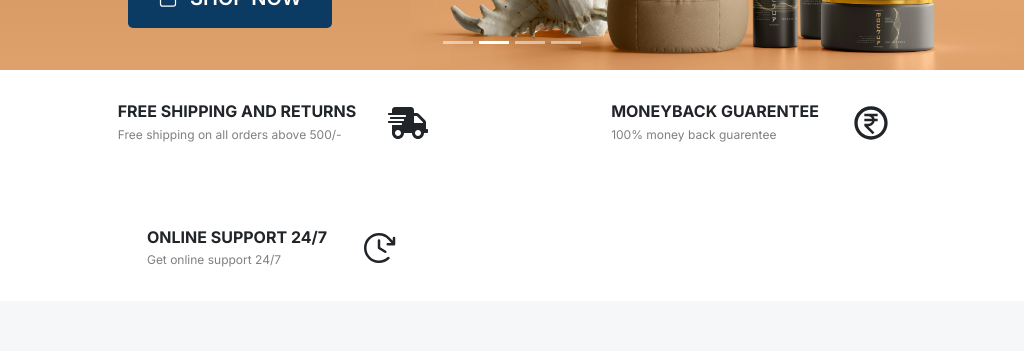
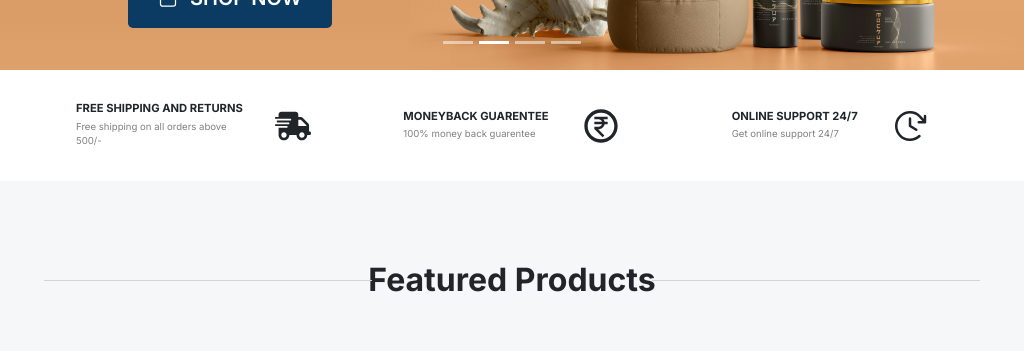
Before and after one commit to subu873/testEcommerce, a React (Create React App) app: page / in a window 1024 px wide. Shown: the part 368-719 px from the top of the page. Built offline with nearby package versions, Linux system fonts and the light colour scheme.

Commit message:
minor fixes

```diff
--- a/src/components/Benefits/Benefits.css
+++ b/src/components/Benefits/Benefits.css
@@ -1,12 +1,14 @@
 .benefit__wrapper {
   background-color: white;
 }
+
 .benefit__grid {
   display: grid;
   grid-template-columns: repeat(auto-fit, minmax(350px, 1fr));
   gap: 1.25rem;
   /* margin-block: 3rem; */
 }
+
 .benefit_block {
   width: 100%;
   display: flex;
@@ -15,38 +17,61 @@
   gap: 2rem;
   justify-content: center;
 }
+
 .benefit_block h4 {
   font-size: 1rem;
   text-transform: uppercase;
   font-weight: 700;
   margin-bottom: 0.25rem;
 }
+
 .benefit_block p {
   font-size: 0.75rem;
   font-weight: 400;
   color: gray;
   margin-bottom: 0;
 }
+
 @media screen and (max-width: 600px) {
   .benefit_block {
     padding: 1rem;
   }
+
   .benefit__grid {
     gap: 10px;
   }
 }
+
 @media screen and (min-width: 600px) and (max-width: 767px) {
   .benefit_block {
     padding: 1rem;
   }
+
   .benefit__grid {
     gap: 10px;
   }
 }
+
+@media screen and (min-width: 992px) and (max-width: 1024px) {
+  .benefit__grid {
+    grid-template-columns: repeat(auto-fit, minmax(200px, 1fr));
+  }
+
+  .benefit_block h4 {
+    font-size: 0.7rem;
+    white-space: nowrap;
+  }
+
+  .benefit_block p {
+    font-size: 0.6rem;
+  }
+}
+
 @media screen and (min-width: 768px) and (max-width: 991px) {
   .benefit_block {
     padding: 1rem;
   }
+
   .benefit__grid {
     gap: 10px;
   }
--- a/src/components/ProductCard/productCard.css
+++ b/src/components/ProductCard/productCard.css
@@ -59,7 +59,7 @@
   margin-bottom: 0 !important;
 }
 
-.product__wrapper figure > a:first-child {
+.product__wrapper figure>a:first-child {
   width: 100%;
   height: 100%;
 }
@@ -373,9 +373,18 @@
   border-radius: 50%;
   margin: 0 5px;
 }
+
+
 @media screen and (max-width: 768px) {
+
   .product__main_heading::after,
   .product__main_heading::before {
     display: none;
   }
 }
+
+@media screen and (max-width: 476px) {
+  .products__grid {
+    grid-template-columns: 1fr;
+  }
+}
```
Also changed, not shown: src/components/Navbar/Navbar.css (+10 -1 lines).
